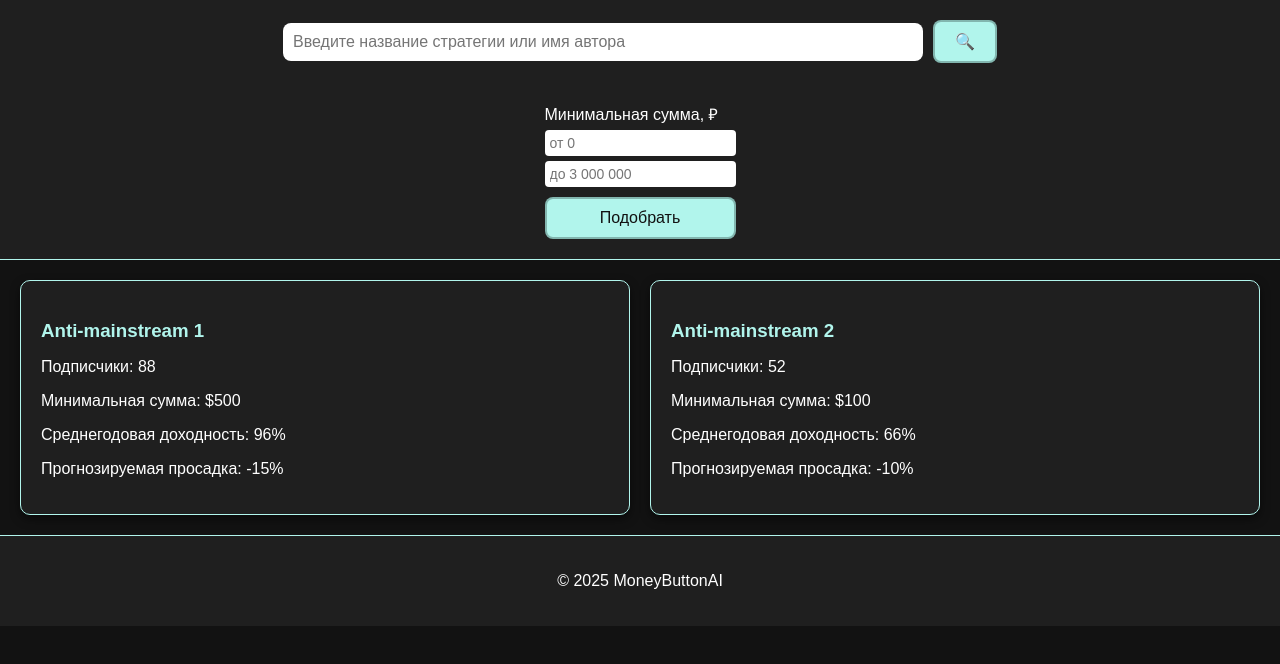
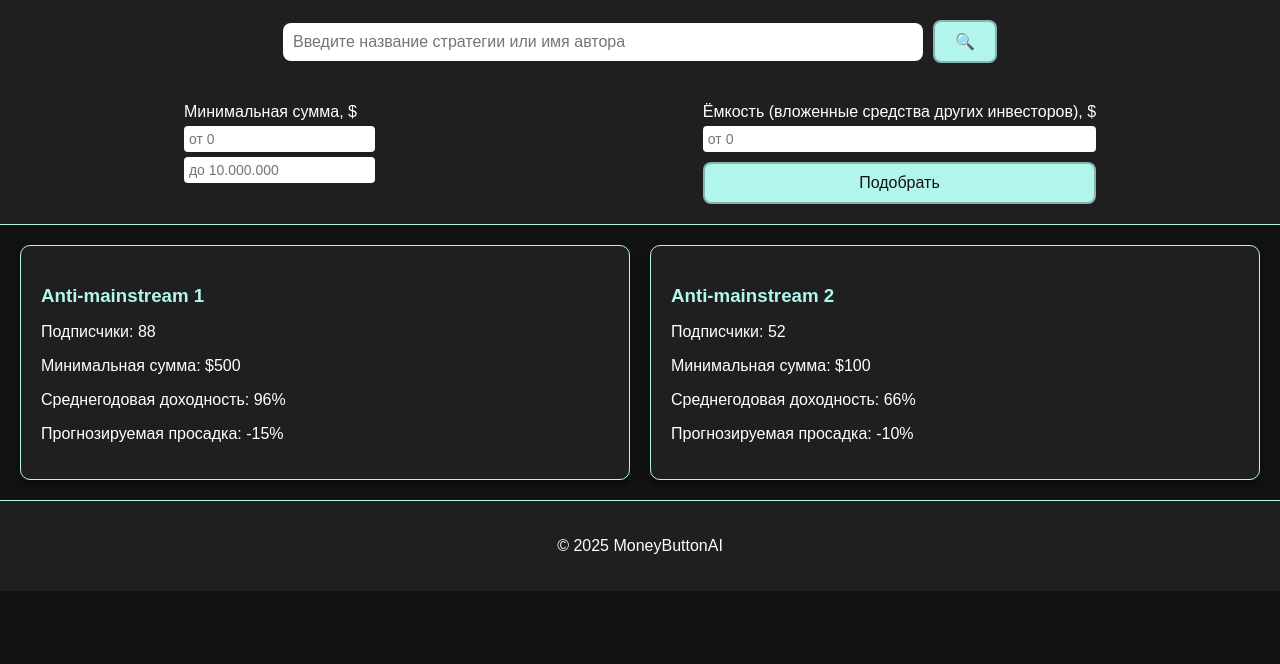
Before and after one commit to PolyMGLA/ups_trading, a SvelteKit app in the folder src/frontend/: page /screener in a window 1280 px wide. Shown: the top 664 px of the page. Built offline with nearby package versions, Linux system fonts and the light colour scheme.

Commit message:
Add: added new parameter

```diff
--- a/src/frontend/src/routes/screener/+page.svelte
+++ b/src/frontend/src/routes/screener/+page.svelte
@@ -116,7 +116,7 @@
   <main>
     <section class="filters">
       <div class="filter-group">
-        <span>Минимальная сумма, ₽</span>
+        <span>Минимальная сумма, $</span>
         <input
           type="number"
           placeholder="от 0"
@@ -125,9 +125,18 @@
         />
         <input
           type="number"
-          placeholder="до 3 000 000"
+          placeholder="до 10.000.000"
           class="filter-input"
           bind:value={minAmountTo}
+        />
+      </div>
+      <div class="filter-group">
+        <span>Ёмкость (вложенные средства других инвесторов), $</span>
+        <input
+          type="number"
+          placeholder="от 0"
+          class="filter-input"
+          bind:value={minAmountFrom}
         />
         <button class="filter-button" on:click={filterStrategies}>Подобрать</button>
       </div>
```
